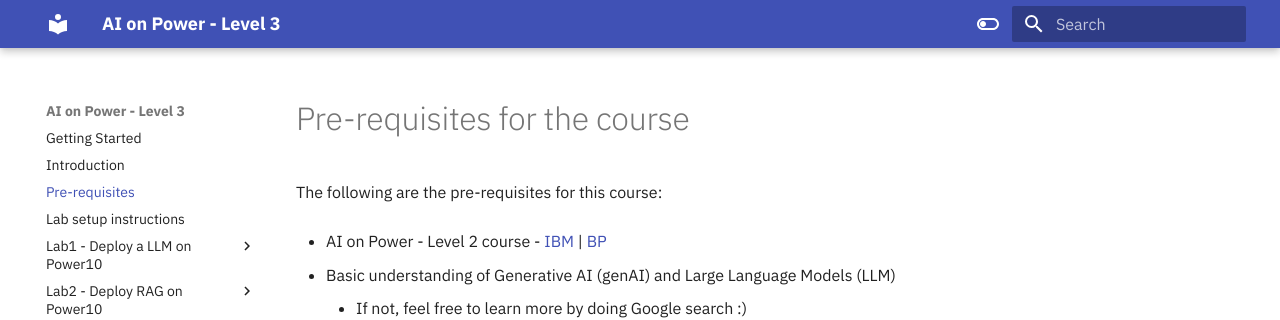
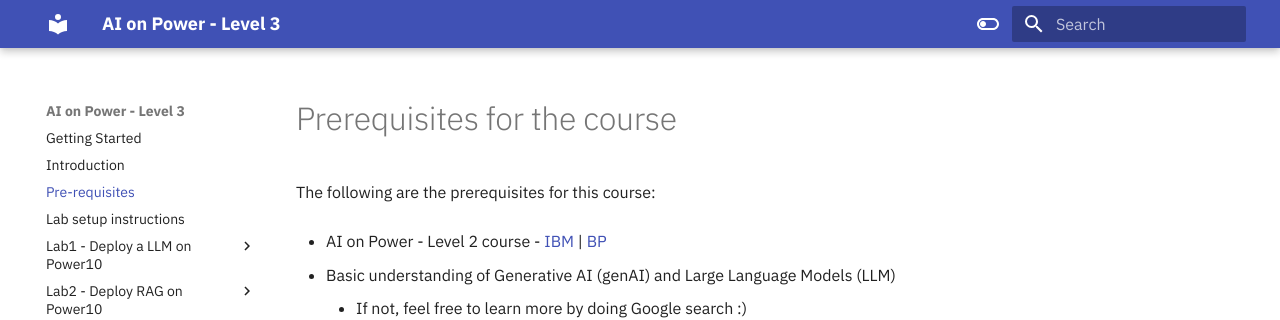
Before and after one commit to IBM/AI-on-Power-Level3, an MkDocs documentation site: the page built from docs/pre-req.md, in a window 1280 px wide. Shown: the top 320 px of the page. Built offline with MkDocs 1.6.1 and Material for MkDocs 9.7.7, drawn with Linux system fonts in a browser that asks for light colours.

Commit message:
fix pre-req to prereq

```diff
--- a/docs/pre-req.md
+++ b/docs/pre-req.md
@@ -1,6 +1,6 @@
-# Pre-requisites for the course
+# Prerequisites for the course
 
-The following are the pre-requisites for this course:
+The following are the prerequisites for this course:
 
 * AI on Power - Level 2 course - [IBM](https://yourlearning.ibm.com/activity/PLAN-95E47B97CBB5){target="_blank"} | [BP](https://learn.ibm.com/course/view.php?id=16329){target="_blank"}
 
```
